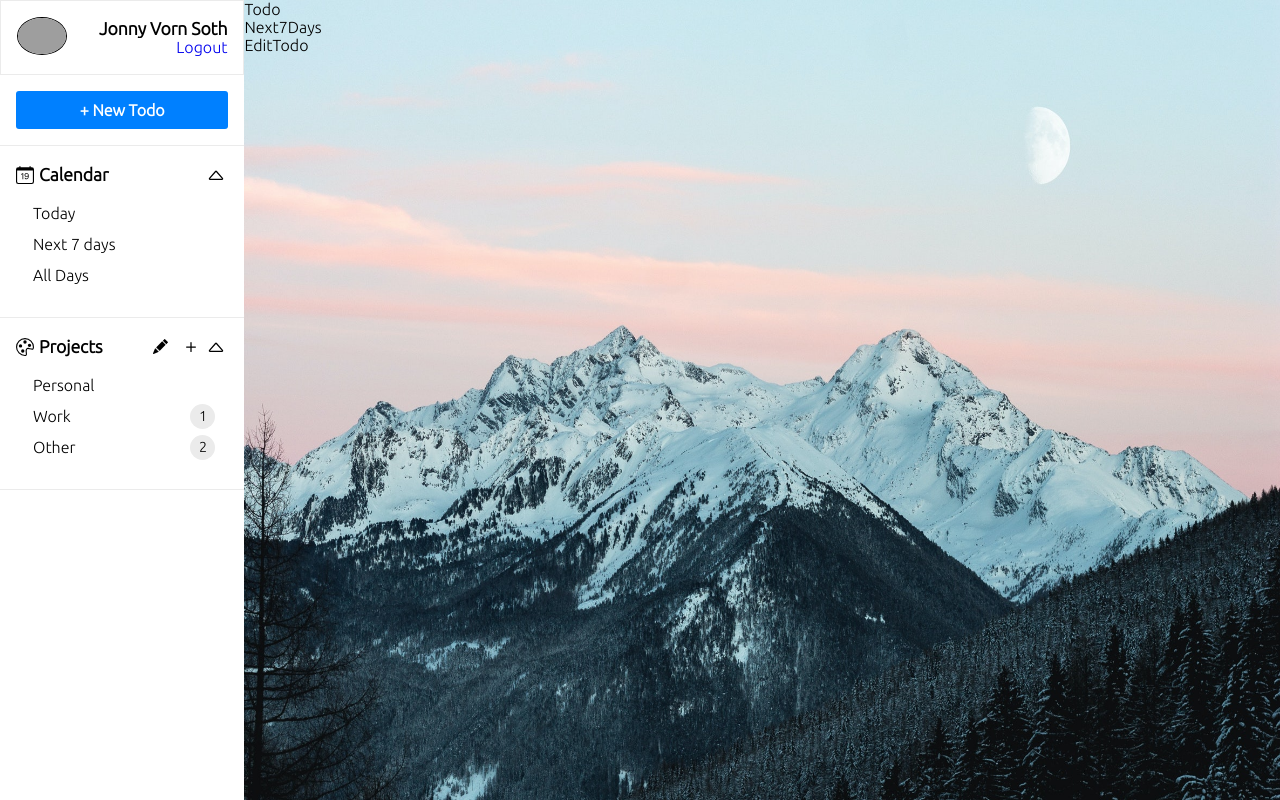
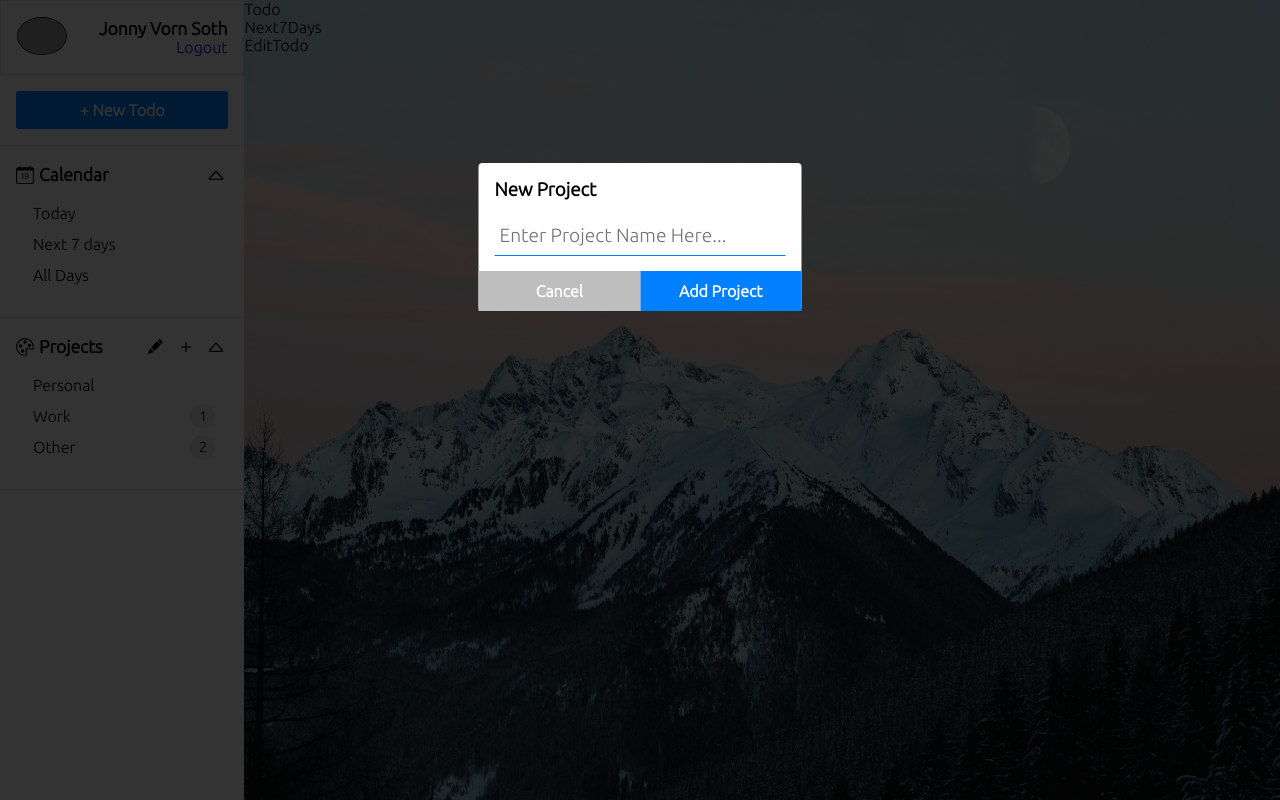
Before and after one commit to janysoth/ReactProjects, a React (Create React App) app in the folder todo-app-v2/: page / in a window 1280 px wide. Both pictures are taken after a click on the element 190 px from the left and 346 px from the top of the page. Built offline with nearby package versions, Linux system fonts and the light colour scheme; grey boxes are pictures that could not be loaded.

Commit message:
Add New and Rename Project components.

```diff
--- a/todo-app-v2/src/App.css
+++ b/todo-app-v2/src/App.css
@@ -70,12 +70,13 @@
   width: 100vw;
   height: 100vh;
   background: rgba(0, 0, 0, 0.8);
+  z-index: 99;
 }
 
 .Modal .container {
   position: absolute;
   top: 25%;
-  left: 60%;
+  left: 50%;
   transform: translate(-50%, -25%);
 }
 
@@ -357,3 +358,58 @@
 .Project .btns .edit-delete span.delete:hover {
   background: #ffacac;
 }
+
+/* AddNewProject */
+.AddNewProject .add-button span {
+  margin-right: 5px;
+}
+
+/* ProjectForm */
+.ProjectForm {
+  background-color: white;
+  padding: 1rem;
+  border-radius: 4px;
+  position: relative;
+  padding-bottom: 40px;
+}
+
+.ProjectForm input {
+  width: 100%;
+  height: 40px;
+  margin: 15px 0;
+  border: none;
+  font-size: 1.2rem;
+  padding-left: 5px;
+}
+
+.ProjectForm input:focus {
+  outline: none;
+  border-bottom: 1px solid #0080ff;
+}
+
+.ProjectForm button {
+  position: absolute;
+  bottom: 0;
+  height: 40px;
+  width: 50%;
+  border: none;
+  color: white;
+  font-size: 1rem;
+  font-weight: bold;
+  cursor: pointer;
+  transition: filter 300ms ease-in-out
+}
+
+.ProjectForm button.cancel {
+  left: 0;
+  background-color: #bebebe;
+}
+
+.ProjectForm button.confirm {
+  right: 0;
+  background-color: #0080ff;
+}
+
+.ProjectForm button:hover {
+  filter: brightness(1.1);
+}
--- a/todo-app-v2/src/components/AddNewProject.js
+++ b/todo-app-v2/src/components/AddNewProject.js
@@ -1,15 +1,34 @@
-import React from 'react';
+import React, { useState } from 'react';
 import { Plus } from 'react-bootstrap-icons';
+import Modal from './Modal';
+import ProjectForm from './ProjectForm';
 
 function AddNewProject() {
+  const [showModal, setShowModal] = useState(false);
+  const [projectName, setProjectName] = useState('');
+
+  function handleSubmit(e) {
+
+  }
 
   return (
     <div className='AddNewProject'>
       <div className="add-button">
-        <span>
+        <span onClick={() => setShowModal(true)}>
           <Plus size="20" />
         </span>
       </div>
+
+      <Modal showModal={showModal} setShowModal={setShowModal}>
+        <ProjectForm
+          handleSumbit={handleSubmit}
+          heading='New Project'
+          value={projectName}
+          setValue={setProjectName}
+          setShowModal={setShowModal}
+          confirmButtonText='Add Project'
+        />
+      </Modal>
     </div>
   );
 }
--- a/todo-app-v2/src/components/Project.js
+++ b/todo-app-v2/src/components/Project.js
@@ -1,8 +1,11 @@
-import React from 'react';
+import React, { useState } from 'react';
 import { Pencil, XCircle } from 'react-bootstrap-icons';
-// import RenameProject from './RenameProject'
+import Modal from './Modal';
+import RenameProject from './RenameProject';
 
 const Project = ({ project, edit }) => {
+  const [showModal, setShowModal] = useState(false);
+
   return (
     <div className='Project'>
       <div className="name">
@@ -13,7 +16,7 @@ const Project = ({ project, edit }) => {
         {
           edit ?
             <div className="edit-delete">
-              <span className="edit">
+              <span className="edit" onClick={() => setShowModal(true)}>
                 <Pencil size="13" />
               </span>
 
@@ -30,6 +33,10 @@ const Project = ({ project, edit }) => {
               </div>
         }
       </div>
+
+      <Modal showModal={showModal} setShowModal={setShowModal}>
+        <RenameProject project={project} setShowModal={setShowModal} />
+      </Modal>
     </div>
   );
 };
--- /dev/null
+++ b/todo-app-v2/src/components/ProjectForm.js
@@ -0,0 +1,38 @@
+/* eslint-disable jsx-a11y/no-redundant-roles */
+import React from 'react';
+
+const ProjectForm = ({
+  handleSumbit,
+  heading,
+  value,
+  setValue,
+  setShowModal,
+  confirmButtonText
+}) => {
+  return (
+    <form onSubmit={handleSumbit} className="ProjectForm">
+      <h3>{heading}</h3>
+      <input
+        value={value}
+        onChange={(e) => setValue(e.target.value)}
+        type='text'
+        placeholder='Enter Project Name Here...'
+        autoFocus
+      />
+
+      <button
+        className='cancel'
+        role='button'
+        onClick={() => setShowModal(false)}
+      >
+        Cancel
+      </button>
+
+      <button className="confirm">
+        {confirmButtonText}
+      </button>
+    </form>
+  );
+};
+
+export default ProjectForm;
--- a/todo-app-v2/src/components/RenameProject.js
+++ b/todo-app-v2/src/components/RenameProject.js
@@ -1,9 +1,22 @@
-import React from 'react';
+import React, { useState } from 'react';
+import ProjectForm from './ProjectForm';
 
-const RenameProject = () => {
+const RenameProject = ({ project, setShowModal }) => {
+  const [newProjectName, setNewProjectName] = useState(project.name);
+
+  const handleSubmit = (e) => {
+
+  };
   return (
     <div className='RenameProject'>
-      RenameProject
+      <ProjectForm
+        handleSumbit={handleSubmit}
+        heading='Edit Project Name'
+        value={newProjectName}
+        setValue={setNewProjectName}
+        setShowModal={setShowModal}
+        confirmButtonText='Confrim'
+      />
     </div>
   );
 };
```
